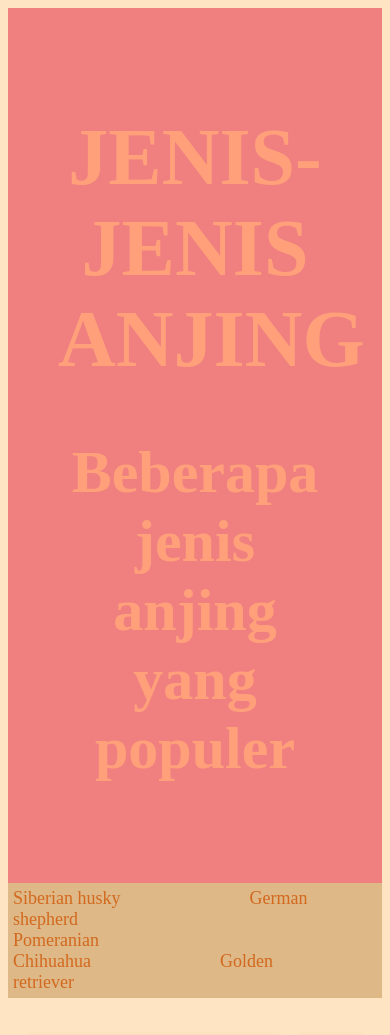
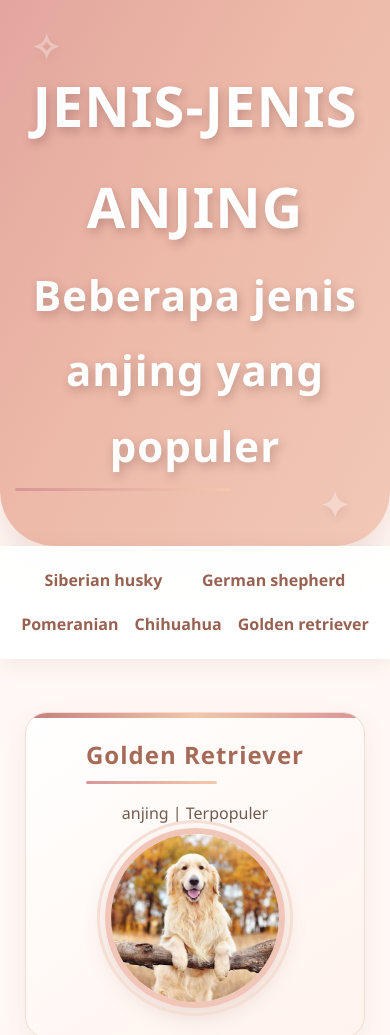
Before and after one commit to afebi664-hub/website-febi, a plain HTML site: page index.html in a window 390 px wide. Shown: the top 1035 px of the page. Drawn offline with Linux system fonts and the light colour scheme.

Commit message:
Add files via upload

```diff
--- a/index.html
+++ b/index.html
@@ -14,7 +14,8 @@
         </div>
 
         <nav>
-            <li><a href="#Siberian husky">Siberian husky</a></li>
+            <ul>
+                <li><a href="#Siberian husky">Siberian husky</a></li>
                 <li><a href="#German shepherd">German shepherd</a></li>
                 <li><a href="#Pomeranian">Pomeranian</a></li>
                 <li><a href="#Chihuahua">Chihuahua</a></li>
@@ -71,7 +72,6 @@
                 <p>Patung Liberty merupakan salah satu monumen paling terkenal di Amerika Serikat yang terletak di Pulau Liberty, New York. Patung ini diberikan oleh Prancis kepada Amerika Serikat sebagai simbol persahabatan kedua negara. Patung Liberty diresmikan pada tanggal 28 Oktober 1886. Monumen ini menggambarkan seorang perempuan yang mengenakan mahkota dengan tujuh sinar. Di tangan kanannya terdapat obor yang melambangkan kebebasan dan pencerahan. Sementara itu, tangan kirinya memegang sebuah lempengan bertuliskan tanggal kemerdekaan Amerika Serikat. Patung ini dirancang oleh pematung Prancis bernama Frédéric Auguste Bartholdi. Tinggi patung dari dasar hingga ujung obor sekitar 93 meter termasuk bagian alasnya. Patung Liberty menjadi simbol kebebasan, demokrasi, dan harapan bagi banyak orang. Hingga saat ini, patung tersebut menjadi salah satu destinasi wisata terkenal di dunia.</p>
             </article>
         </div>
-
     </main>
         <footer class="footer">
             <div class="footer-content">
@@ -83,6 +83,5 @@
                 </ul>
             </div>
         </footer>
-
 </body>
 </html>
--- a/style.css
+++ b/style.css
@@ -1,105 +1,387 @@
-.jumbotron{
-    background-color:lightcoral;
-    font-size:40px;
-    color:lightsalmon;
-    padding:50px;
+/* =================================
+   LUXURY AESTHETIC WEBSITE
+   Dusty Pink - Cream - Mocha
+================================= */
+
+/* GLOBAL */
+* {
+    margin: 0;
+    padding: 0;
+    box-sizing: border-box;
+}
+
+html {
+    scroll-behavior: smooth;
+}
+
+body {
+    background: #fff8f4;
+    color: #59443b;
+    font-family: 'Segoe UI', sans-serif;
+    line-height: 1.8;
+}
+
+/* BACKGROUND */
+::selection {
+    background: #d99598;
+    color: white;
+}
+
+/* JUMBOTRON */
+.jumbotron {
+    position: relative;
+    overflow: hidden;
+    background: linear-gradient(
+        120deg,
+        #a96570,
+        #d58d91,
+        #edb9a8,
+        #f5d4c4
+    );
+    background-size: 300% 300%;
+    animation: gradientMove 10s ease infinite;
+    color: white;
+    padding: 100px 30px;
     text-align: center;
+    font-size: 44px;
+    font-weight: bold;
+    letter-spacing: 4px;
+    text-shadow: 2px 4px 10px rgba(70,30,30,0.25);
+    border-radius: 0 0 55px 55px;
+    box-shadow: 0 10px 30px rgba(180,110,90,0.2);
 }
-nav{
-    background-color:burlywood;
-    padding:5px;
+
+.jumbotron::before {
+    content: "✧";
+    position: absolute;
+    top: 15px;
+    left: 8%;
+    font-size: 75px;
+    opacity: 0.3;
 }
-nav a{
-    font-size: 18px;
-    font-weight: 400px;
+
+.jumbotron::after {
+    content: "✦";
+    position: absolute;
+    bottom: 10px;
+    right: 10%;
+    font-size: 65px;
+    opacity: 0.3;
+}
+
+@keyframes gradientMove {
+    0% { background-position: 0% 50%; }
+    50% { background-position: 100% 50%; }
+    100% { background-position: 0% 50%; }
+}
+
+/* NAVIGATION */
+nav {
+    background: rgba(255,255,255,0.92);
+    padding: 20px;
+    position: sticky;
+    top: 0;
+    z-index: 100;
+    backdrop-filter: blur(15px);
+    box-shadow: 0 5px 20px rgba(120,80,60,0.09);
+}
+
+nav ul {
+    display: flex;
+    justify-content: space-evenly;
+    align-items: center;
+    flex-wrap: wrap;
+    gap: 35px;
+    list-style: none;
+    gap: 15px;
+    padding: 0;
+    margin: 0;
+}
+nav a {
+    color: #986253;
+    font-weight: 700;
     text-decoration: none;
-    color:chocolate;
+    transition: 0.3s ease;
 }
-nav a:hover{
-    font-weight: bold;
+
+nav a::after {
+    content: "";
+    position: absolute;
+    bottom: -7px;
+    left: 0;
+    width: 0;
+    height: 2px;
+    background: #d99598;
+    transition: 0.3s;
 }
-nav li{
-    display:inline;
-    margin-right:125px;
+
+nav a:hover {
+    color: #df858e;
 }
-.card{
-    box-shadow: 0 4px 8px 0 rgba(0 ,0 ,0, 0.8);
-    border-radius: 5px;
-    padding: 20px;
-    margin-top:20px;
+
+nav a:hover::after {
+    width: 100%;
 }
-main{
-    padding: 20px;
+
+/* MAIN */
+main {
+    max-width: 1250px;
+    margin: auto;
+    padding: 35px;
     overflow: auto;
 }
-#content{
+
+#content {
     float: left;
     width: 75%;
-    overflow: 75%;
+    padding-right: 20px;
 }
-.featured-img{
+
+/* CARD */
+.card {
+    position: relative;
+    overflow: hidden;
+    background: white;
+    border-radius: 22px;
+    padding: 30px;
+    margin-top: 28px;
+    border: 1px solid #f2ddd3;
+    box-shadow: 0 8px 25px rgba(120,75,60,0.08);
+    transition: all 0.4s ease;
+}
+
+.card::before {
+    content: "";
+    position: absolute;
+    top: 0;
+    left: 0;
     width: 100%;
-    max-height: 300px;
-    object-fit:contain;
-    object-position: center;
+    height: 5px;
+    background: linear-gradient(
+        90deg,
+        #c47e7e,
+        #f1c6a9,
+        #d99598
+    );
+}
 
+.card:hover {
+    transform: translateY(-9px);
+    box-shadow: 0 18px 35px rgba(150,90,75,0.17);
+    border-color: #e9b9ad;
 }
-.profile{
+
+.card h2,
+.card h3 {
+    color: #a66b58;
+    margin-bottom: 15px;
+}
+
+.card p {
+    color: #70594e;
+}
+
+/* HEADING */
+h1, h2, h3 {
+    letter-spacing: 1px;
+}
+
+h2 {
+    display: inline-block;
+    position: relative;
+}
+
+h2::after {
+    content: "";
+    display: block;
+    width: 60%;
+    height: 3px;
+    margin-top: 5px;
+    background: linear-gradient(90deg, #d99598, #f3c9ad);
+    border-radius: 10px;
+}
+
+/* IMAGE */
+.featured-img {
+    width: 100%;
+    max-height: 380px;
+    object-fit: contain;
+    border-radius: 18px;
+    box-shadow: 0 8px 22px rgba(120,70,60,0.1);
+    transition: 0.4s ease;
+}
+
+.featured-img:hover {
+    transform: scale(1.035);
+    filter: brightness(1.05);
+    box-shadow: 0 12px 28px rgba(160,90,80,0.2);
+}
+
+/* PROFILE */
+.profile {
     text-align: center;
+    background: linear-gradient(145deg, #ffffff, #fff1eb);
 }
-.profile img{
-    width:100%;
-    max-height: 200px;
+
+.profile img {
+    width: 180px;
+    height: 180px;
+    border-radius: 50%;
     object-fit: cover;
-    object-position: center;
+    border: 6px solid #f1c5b7;
+    outline: 3px solid #f5ded3;
+    outline-offset: 5px;
+    box-shadow: 0 8px 22px rgba(150,90,70,0.18);
+    transition: 0.4s;
 }
-body{
-    background-color: bisque;
+
+.profile img:hover {
+    transform: scale(1.08);
+    box-shadow: 0 12px 30px rgba(180,100,90,0.25);
 }
-aside{
+
+/* ASIDE */
+aside {
     float: right;
     width: 25%;
     padding-left: 20px;
 }
-*{
-    box-sizing: border-box;
+
+aside .card {
+    background: linear-gradient(145deg, #fff, #fff3ed);
 }
-footer {
-   color:whitesmoke;
-   padding: 20px;
-   background-color:darkblue;
-   text-align: center;
-   font-weight: bold;
+
+/* FOOTER */
+.footer {
+    clear: both;
+    width: 100%;
+    background: linear-gradient(
+        120deg,
+        #49312f,
+        #79534b,
+        #a87568
+    );
+    color: white;
+    padding: 35px 20px;
+    text-align: center;
+    margin-top: 50px;
+    border-top: 5px solid #edb8a7;
+    position: relative;
+    overflow: hidden;
+}
+
+.footer::before {
+    content: "✧";
+    position: absolute;
+    top: 5px;
+    left: 5%;
+    font-size: 65px;
+    opacity: 0.12;
 }
 
 .footer-content {
-    max-width: 1000px;
+    max-width: 1100px;
     margin: 0 auto;
-    padding: 0 20px;
     display: flex;
     justify-content: space-between;
     align-items: center;
     flex-wrap: wrap;
-    gap: 10px;
-}
-
-.footer-content p {
-    font-size: 0.9rem;
+    gap: 15px;
 }
 
 .footer-links {
     list-style: none;
     display: flex;
-    gap: 15px;
+    gap: 22px;
+    padding: 0;
+    margin: 0;
 }
 
 .footer-links li a {
-    color:whitesmoke;
+    color: #ffe4d8;
     text-decoration: none;
-    font-size: 0.9rem;
-    transition: color 0.3s;
+    transition: 0.3s;
 }
 
 .footer-links li a:hover {
-    color: #3b82f6;
+    color: white;
+    letter-spacing: 1px;
+    text-decoration: underline;
 }
+
+/* SCROLLBAR */
+::-webkit-scrollbar {
+    width: 10px;
+}
+
+::-webkit-scrollbar-track {
+    background: #fff0e9;
+}
+
+::-webkit-scrollbar-thumb {
+    background: linear-gradient(#d99598, #a66b58);
+    border-radius: 20px;
+}
+
+::-webkit-scrollbar-thumb:hover {
+    background: #986253;
+}
+
+/* RESPONSIVE */
+@media screen and (max-width: 768px) {
+
+    #content,
+    aside {
+        width: 100%;
+        float: none;
+        padding: 10px;
+    }
+
+    main {
+        padding: 15px;
+    }
+
+    nav ul {
+        gap: 15px;
+    }
+
+    .jumbotron {
+        font-size: 28px;
+        padding: 55px 15px;
+        letter-spacing: 2px;
+    }
+
+    .jumbotron::before,
+    .jumbotron::after {
+        font-size: 35px;
+    }
+
+    .card {
+        padding: 20px;
+    }
+
+    .card:hover {
+        transform: translateY(-4px);
+    }
+
+    .footer-content {
+        flex-direction: column;
+        text-align: center;
+    }
+
+    .footer-links {
+        justify-content: center;
+        flex-wrap: wrap;
+    }
+}
+
+/* REDUCE ANIMATION */
+@media (prefers-reduced-motion: reduce) {
+    *,
+    *::before,
+    *::after {
+        animation: none !important;
+        transition: none !important;
+        scroll-behavior: auto !important;
+    }
+}
```
